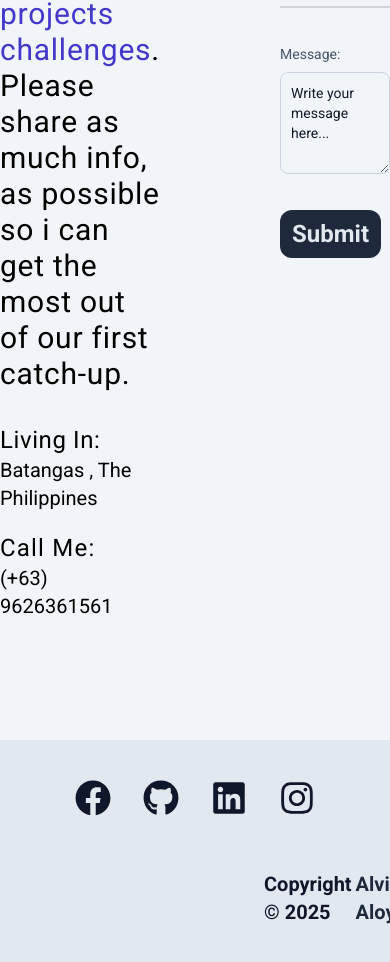
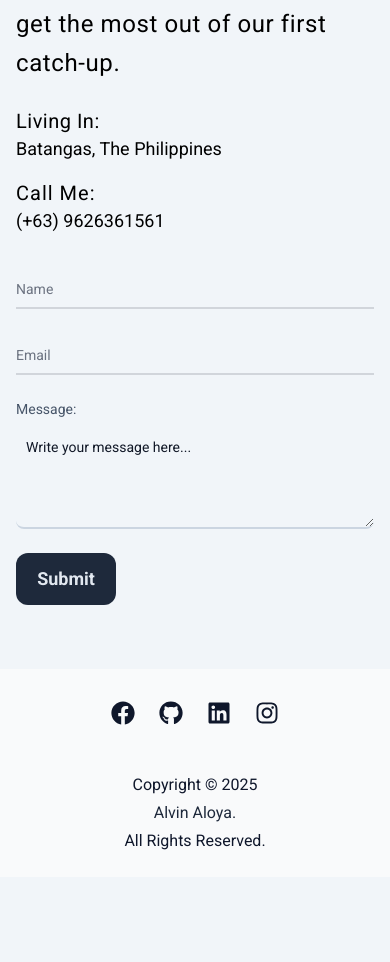
Before and after one commit to Alvin-progg/v5-portfolio, a Next.js app: page / in a window 390 px wide. Shown: the part 8395-9357 px from the top of the page. After the commit the page ends 9272 px from the top, so only its background shows below. Built offline with nearby package versions, Linux system fonts and the light colour scheme.

Commit message:
12e1wdws

```diff
--- a/src/components/Contact.js
+++ b/src/components/Contact.js
@@ -1,22 +1,25 @@
 export default function Contacts() {
   return (
-    <section id="contact" className="">
+    <section id="contact" className="px-4 py-16 sm:px-6 lg:px-8">
       <div
-        data-aos="fade-ups"
+        data-aos="fade-up"
         data-aos-duration="500"
         className="flex flex-col gap-4 items-center text-center"
       >
-        <p className="font-semibold text-indigo-600 text-lg tracking-wide">
+        <p className="font-semibold text-indigo-600 text-base sm:text-lg tracking-wide">
           Get in Touch
         </p>
-        <h2 className="text-4xl font-bold text-gray-800">Contact</h2>
+        <h2 className="text-3xl sm:text-4xl font-bold text-gray-800">Contact</h2>
       </div>
 
-      <div data-aos="fade-ups"
-        data-aos-duration="500" className="flex gap-30   my-30 justify-center ">
-        <div className="flex w-[600px] flex-col gap-8">
-          <div>
-            <h2 className="text-3xl text-wrap tracking-wide ">
+      <div
+        data-aos="fade-up"
+        data-aos-duration="500"
+        className="mx-auto mt-16 max-w-5xl flex flex-col lg:flex-row gap-8 lg:gap-12 justify-center"
+      >
+        <div className="flex flex-col gap-6 lg:gap-8 lg:w-1/2">
+          <div className="text-lg sm:text-xl">
+            <h2 className="text-2xl sm:text-3xl text-wrap tracking-wide leading-relaxed">
               <span className="text-primary-700">
                 I enjoy discussing new projects challenges
               </span>
@@ -24,28 +27,28 @@ export default function Contacts() {
               of our first catch-up.
             </h2>
           </div>
-          <div className="flex flex-col gap-5">
+          <div className="flex flex-col gap-4 sm:gap-5">
             <div>
-              <h3 className="tracking-wide text-2xl">Living In:</h3>
-              <p className="text-xl font-light"> Batangas , The Philippines</p>
+              <h3 className="tracking-wide text-xl sm:text-2xl">Living In:</h3>
+              <p className="text-lg sm:text-xl font-light">Batangas, The Philippines</p>
             </div>
             <div>
-              <h3 className="tracking-wider text-2xl">Call Me: </h3>
-              <p className="text-xl font-light">(+63) 9626361561</p>
+              <h3 className="tracking-wider text-xl sm:text-2xl">Call Me: </h3>
+              <p className="text-lg sm:text-xl font-light">(+63) 9626361561</p>
             </div>
           </div>
         </div>
-        <form className="w-[500px] flex flex-col gap-9">
+        <form className="flex flex-col gap-6 sm:gap-9 max-w-lg w-full lg:w-1/2">
           <div className="relative z-0">
             <input
               type="text"
               id="floating_standard"
-              className="block py-2.5 px-0 w-full text-sm text-gray-900 bg-transparent border-0 border-b-2 border-gray-300 appearance-none dark:text-white dark:border-gray-600 dark:focus:border-blue-500 focus:outline-none focus:ring-0 focus:border-blue-600 peer"
+              className="block py-2.5 px-0 w-full text-sm text-gray-900 bg-transparent border-0 border-b-2 border-gray-300 appearance-none focus:outline-none focus:ring-0 focus:border-primary-700 peer"
               placeholder=" "
             />
             <label
               htmlFor="floating_standard"
-              className="absolute text-sm text-gray-500 dark:text-gray-400 duration-300 transform -translate-y-6 scale-75 top-3 -z-10 origin-[0] peer-focus:start-0 peer-focus:text-blue-600 peer-focus:dark:text-blue-500 peer-placeholder-shown:scale-100 peer-placeholder-shown:translate-y-0 peer-focus:scale-75 peer-focus:-translate-y-6 rtl:peer-focus:translate-x-1/4 rtl:peer-focus:left-auto"
+              className="absolute text-sm text-gray-500 dark:text-gray-400 duration-300 transform -translate-y-6 scale-75 top-3 -z-10 origin-[0] peer-focus:start-0 peer-focus:text-primary-700 peer-placeholder-shown:scale-100 peer-placeholder-shown:translate-y-0 peer-focus:scale-75 peer-focus:-translate-y-6 rtl:peer-focus:translate-x-1/4 rtl:peer-focus:left-auto"
             >
               Name
             </label>
@@ -54,12 +57,12 @@ export default function Contacts() {
             <input
               type="email"
               id="floating_email"
-              className="block py-2.5 px-0 w-full text-sm text-gray-900 bg-transparent border-0 border-b-2 border-gray-300 appearance-none dark:text-white dark:border-gray-600 dark:focus:border-blue-500 focus:outline-none focus:ring-0 focus:border-blue-600 peer"
+              className="block py-2.5 px-0 w-full text-sm text-gray-900 bg-transparent border-0 border-b-2 border-gray-300 appearance-none focus:outline-none focus:ring-0 focus:border-primary-700 peer"
               placeholder=" "
             />
             <label
-              htmlFor="floatin_email"
-              className="absolute text-sm text-gray-500 dark:text-gray-400 duration-300 transform -translate-y-6 scale-75 top-3 -z-10 origin-[0] peer-focus:start-0 peer-focus:text-blue-600 peer-focus:dark:text-blue-500 peer-placeholder-shown:scale-100 peer-placeholder-shown:translate-y-0 peer-focus:scale-75 peer-focus:-translate-y-6 rtl:peer-focus:translate-x-1/4 rtl:peer-focus:left-auto"
+              htmlFor="floating_email"
+              className="absolute text-sm text-gray-500 dark:text-gray-400 duration-300 transform -translate-y-6 scale-75 top-3 -z-10 origin-[0] peer-focus:start-0 peer-focus:text-primary-700 peer-placeholder-shown:scale-100 peer-placeholder-shown:translate-y-0 peer-focus:scale-75 peer-focus:-translate-y-6 rtl:peer-focus:translate-x-1/4 rtl:peer-focus:left-auto"
             >
               Email
             </label>
@@ -74,19 +77,19 @@ export default function Contacts() {
             <textarea
               id="message"
               rows="4"
-              className="block p-2.5 w-full text-sm text-gray-900 rounded-lg border-b border-secondary-300 bg-secondary-100"
+              className="block p-2.5 w-full text-sm text-gray-900 rounded-lg border-t-0 border-l-0 border-r-0 border-b-2 border-solid border-secondary-300 bg-secondary-100 focus:outline-none focus:border-primary-700"
               placeholder="Write your message here..."
             ></textarea>
           </div>
-          <div className="   ">
+          <div className="w-full">
             <button
-              className="text-xl relative transition-all duration-300 hover:-translate-y-1 hover:shadow-2xl group font-bold cursor-pointer px-4 py-3 max-md:text-2xl max-md:px-3 max-md:py-2 bg-secondary-800 hover:bg-primary-800 text-secondary-200 rounded-xl overflow-hidden"
+              className="text-lg sm:text-xl relative transition-all duration-300 hover:-translate-y-1 hover:shadow-2xl group font-bold cursor-pointer px-4 py-3 w-25 sm:max-md:text-2xl sm:max-md:px-3 sm:max-md:py-2 bg-secondary-800 hover:bg-primary-800 text-secondary-200 rounded-xl overflow-hidden"
               aria-label="send message"
             >
-              <span className="relative z-10 flex items-center gap-2 ">
+              <span className="relative z-10 flex items-center justify-center gap-2">
                 Submit
               </span>
-              <div className="absolute inset-0 bg-gradient-to-r from-indigo-600  transform -translate-y-full group-hover:translate-y-0 transition-transform duration-300 ease-out rounded-xl"></div>
+              <div className="absolute inset-0 bg-gradient-to-r from-indigo-600 transform -translate-y-full group-hover:translate-y-0 transition-transform duration-300 ease-out rounded-xl"></div>
             </button>
           </div>
         </form>
--- a/src/components/Foot.js
+++ b/src/components/Foot.js
@@ -1,51 +1,50 @@
 import Link from "next/link";
 import { FaFacebook, FaLinkedin } from "react-icons/fa";
 import { FaGithub, FaInstagram } from "react-icons/fa6";
-export default function foot() {
+
+export default function Foot() {
   return (
-    <section className="bg-secondary-200 overflow-hidden">
-      <div className="flex items-center justify-center pt-10">
-        <ul className="flex gap-8 text-4xl">
+    <footer className="w-full overflow-hidden bg-gray-50 ">
+      <div className="flex flex-col lg:flex-row items-center justify-center pt-8 pb-6 px-4 sm:px-6 lg:px-8 gap-6 lg:gap-0">
+        <ul className="flex gap-6 lg:gap-8 text-2xl sm:text-3xl lg:text-4xl order-2 lg:order-1">
           <li>
-            <Link href="#" className="text-slate-900 hover:text-primary-900 ">
+            <Link href="#" className="text-slate-900 hover:text-primary-900 transition-colors duration-300">
               <FaFacebook />
             </Link>
           </li>
           <li>
-            <Link href="#" className="text-slate-900 hover:text-primary-900">
+            <Link href="#" className="text-slate-900 hover:text-primary-900 transition-colors duration-300">
               <FaGithub />
             </Link>
           </li>
           <li>
-            <Link href="#" className="text-slate-900 hover:text-primary-900">
+            <Link href="#" className="text-slate-900 hover:text-primary-900 transition-colors duration-300">
               <FaLinkedin />
             </Link>
           </li>
           <li>
-            <Link href="#" className="text-slate-900 hover:text-primary-900">
+            <Link href="#" className="text-slate-900 hover:text-primary-900 transition-colors duration-300">
               <FaInstagram />
             </Link>
           </li>
         </ul>
+
       </div>
-      <div className="justify-between flex items-center mx-66 py-10 text-slate-900">
-        <div className="flex gap-1 text-xl font-semibold ">
+      <div className="flex flex-col items-center justify-center py-6 px-4 sm:px-6 lg:px-8 text-center text-slate-900">
+        <div className="flex flex-col sm:flex-row gap-1 sm:gap-2 text-base sm:text-xl font-light items-center">
           <p>Copyright © 2025</p>
           <span className="group relative">
             <Link
               href="/"
-              className="text-secondary-800 hover:text-primary-600"
+              className="text-secondary-800 hover:text-primary-600 transition-colors duration-300"
             >
-              Alvin Aloya.{" "}
+              Alvin Aloya.
               <span className="absolute left-0 -bottom-1 w-0 h-[2px] bg-primary-500 transition-all duration-300 group-hover:w-full"></span>
             </Link>
           </span>
-          <p>All Rights Reserve.</p>
-        </div>
-        <div className=" text-xl font-semibold">
-          <p>Created By: Alvin Aloya</p>
+          <p>All Rights Reserved.</p>
         </div>
       </div>
-    </section>
+    </footer>
   );
 }
```
